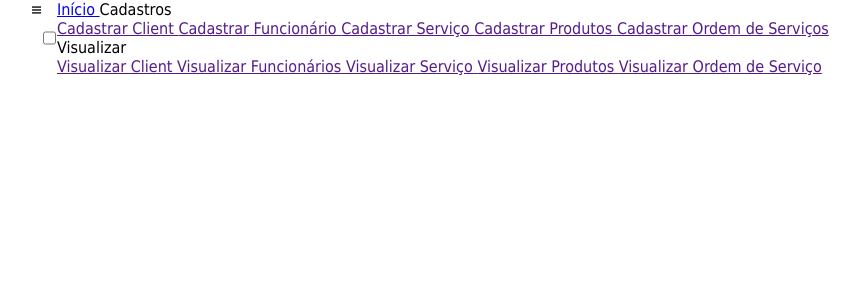
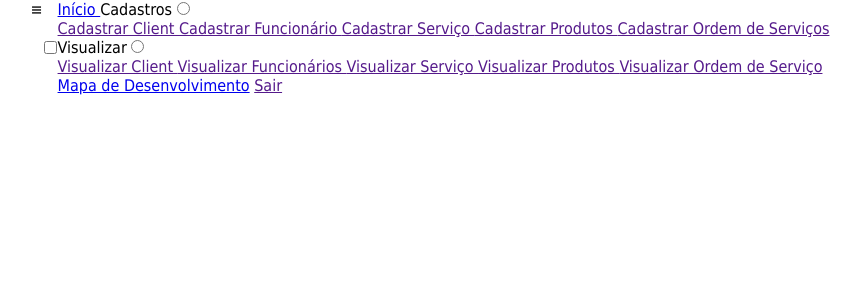
Before and after one commit to fernandosilveiraprof/_Apps, a PHP site: page /top.php in a window 1280 px wide. Shown: the top 300 px of the page, without its empty margins (210-1070 px from the left). Run offline with PHP 8.4, Linux system fonts and the light colour scheme.

Commit message:
colocando link de mapa e de sair da conta

```diff
--- a/_front/menu.php
+++ b/_front/menu.php
@@ -6,9 +6,9 @@
 
 		<a href="painel.php"> Início </a>
 
-
-		<label for="sub-1"> Cadastros </label>
-		<div class="sub" id="sub-1">
+		<label for="cadastros"> Cadastros </label>
+		<input type="radio" name="subs" id="cadastros">
+		<div class="sub-2" id="sub-2" >
 			<a href=""> Cadastrar Client </a>
 			<a href=""> Cadastrar Funcionário </a>
 			<a href=""> Cadastrar Serviço </a>
@@ -16,9 +16,10 @@
 			<a href=""> Cadastrar Ordem de Serviços </a>
 		</div>
 
-		<label for="">
+		<label for="visualizar">
 			Visualizar
 		</label>
+		<input type="radio" name="subs" id="visualizar">
 		<div class="sub" id="sub-2">
 			<a href=""> Visualizar Client </a>
 			<a href=""> Visualizar Funcionários </a>
@@ -27,6 +28,13 @@
 			<a href=""> Visualizar Ordem de Serviço </a>
 		</div>
 
+		<label for="">
+			<a href="mapdev.php"> Mapa de Desenvolvimento</a>
+		</label>
+
+		<label for="">
+			<a href=""> Sair </a>
+		</label>
 	</div>
-	<label for=""></label>
+
 </nav>
```
